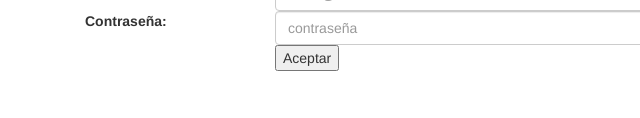
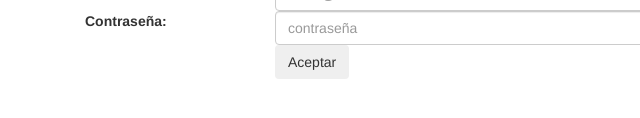
Before and after one commit to nevalego/sdi1920-entrega2-914-909, a website: page sdi1920-entrega2-914-909/public/cliente.html in a window 1280 px wide. Shown: the part 156-274 px from the top of the page, 0-640 px from the left. Drawn offline with nearby package versions, Linux system fonts and the light colour scheme.

Commit message:
Pruebas Sistema - Arreglo

```diff
--- a/sdi1920-entrega2-914-909/public/widget-login.html
+++ b/sdi1920-entrega2-914-909/public/widget-login.html
@@ -16,7 +16,7 @@
     </div>
     <div class="form-group">
         <div class="col-sm-offset-2 col-sm-10">
-            <button type="button" id="boton-login">Aceptar</button>
+            <button class="btn" type="button" id="boton-login">Aceptar</button>
         </div>
     </div>
 </div>
```
